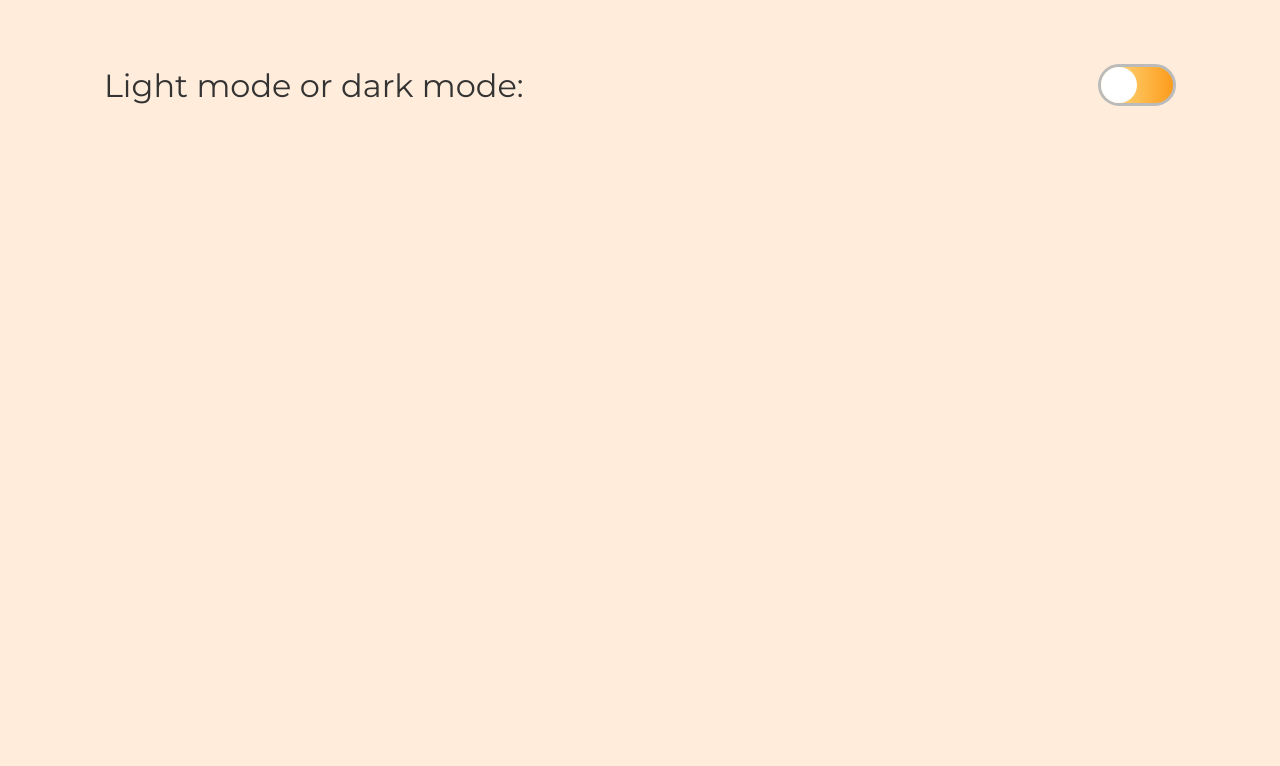
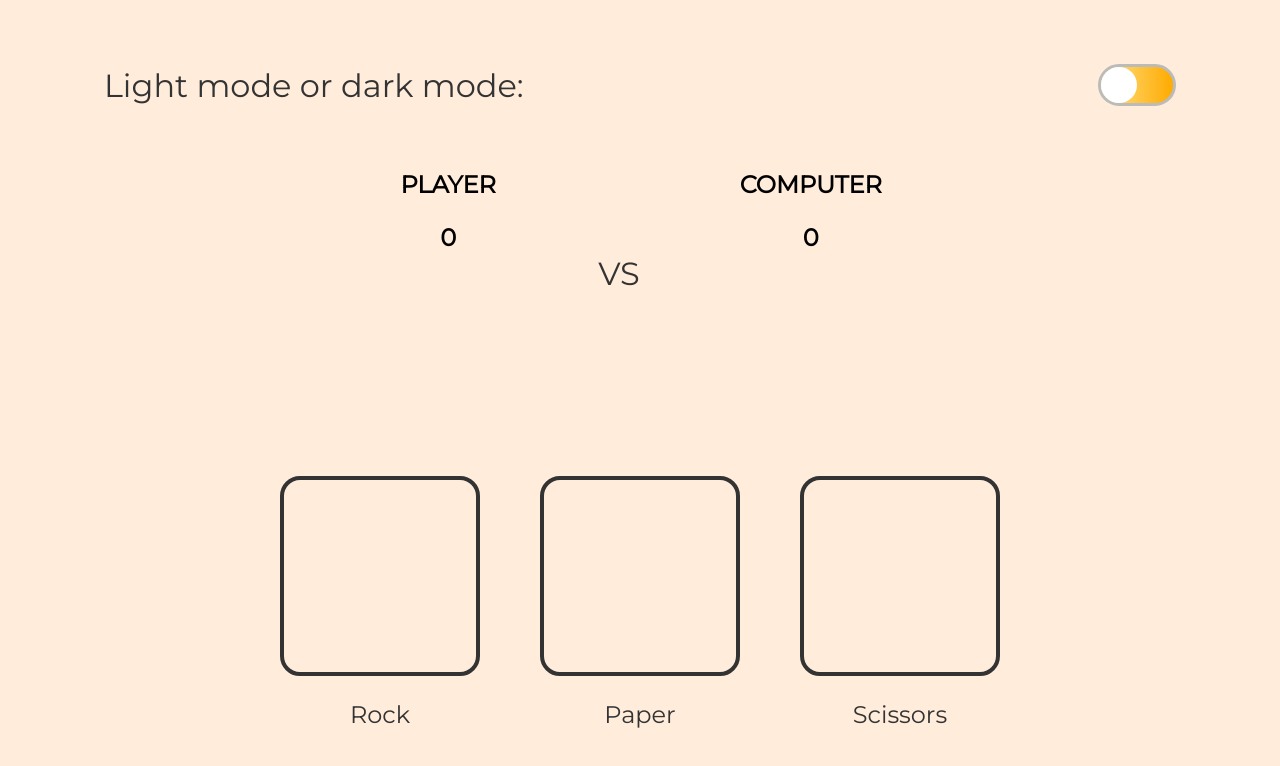
Before and after one commit to kkenohh/rockPaperScissors, a plain HTML site: page index.html in a window 1280 px wide. Drawn offline with Linux system fonts and the light colour scheme.

Commit message:
did lots of stuff

```diff
--- a/index.html
+++ b/index.html
@@ -5,7 +5,7 @@
         <meta charset="utf-8">
         <meta name="viewport" content="width=device-width, initial-scale=1.0">
         <link rel="stylesheet" href="./styles.css">
-        <script src="./rps.js"></script>
+        <script src="https://kit.fontawesome.com/7ec95a532d.js" crossorigin="anonymous"></script>
     </head>
     <body>
         <div id="main">
@@ -18,8 +18,45 @@
             </div>
             <div id="game">
 
+                <div id="tracker">
+                    <div class="scoreboard">
+                        <div class="name">PLAYER</div>
+                        <div class="player points">0</div>
+                        <div class="icon"></div>
+                    </div>
+
+                    <div class="vs text">VS</div>
+
+                    <div class="scoreboard">
+                        <div class="name">COMPUTER</div>
+                        <div class="computer points">0</div>
+                        <div class="icon"></div>
+                    </div>
+                </div>
+
+                <div id="button-wrapper">
+                    <div class="option">
+                        <button type="button" class="button"></button>
+                        <p class="choice text">Rock</p>
+                    </div>
+
+                    <div class="option">
+                        <button type="button" class="button"></button>
+                        <p class="choice text">Paper</p>
+                    </div>
+
+                    <div class="option">
+                        <button type="button" class="button"></button>
+                        <p class="choice text">Scissors</p>
+                    </div>
+                </div>
+
+                <div id="result"></div>
+
             </div>
             <div id="bottom"></div>
         </div>
     </body>
+    <script src="./rps.js"></script>
+    <script src="./mode.js"></script>
 </html>
--- a/mode.js
+++ b/mode.js
@@ -1 +1,5 @@
-let mode = document.querySelector('#switch');
+const buttons = document.querySelectorAll('.button');
+
+buttons.forEach( button => {
+    button.addEventListener('click', (e) => console.log(e));
+});
--- a/rps.js
+++ b/rps.js
@@ -56,14 +56,21 @@ function playRound(player, computer) {
     }
 }
 
+let playerCount = 0;
+let comCount = 0;
+const playerScore = document.querySelector('.player');
+const computerScore = document.querySelector('.computer');
+
 /*
     plays a game of rock, paper, scissors, best of 5
 */
 function game() {
     let player;
     let computer;
-    let playerCount = 0;
-    let comCount = 0;
+    playerCount = 0;
+    comCount = 0;
+    playerScore.textContent = `${playerCount}`;
+    computerScore.textContent = `${comCount}`;
     alert("You will be playing a game of Rock, Paper, Scissors, best of 5. Are you ready?")
 
     for (let i = 0; i < 5; i++) {
@@ -79,14 +86,15 @@ function game() {
             result = playRound(player, computer);
             path = helper(result, player, computer);
         }
+
         if (path == 0) comCount++;
         playerCount += path;
-        if (count >= 3) {
-            break;
-        }
+        playerScore.textContent = `${playerCount}`;
+        computerScore.textContent = `${comCount}`;
+        if (playerCount === 3 || comCount === 3) break;
     }
 
-    count >= 3 ? console.log("You Win! Computer says: well played") : console.log("You Lose! Computer says: gg ez ur trash");
+    playerCount >= 3 ? console.log("You Win! Computer says: well played") : console.log("You Lose! Computer says: gg ez ur trash");
 }
 
 /*
--- a/styles.css
+++ b/styles.css
@@ -3,8 +3,9 @@
 *, *::before, *::after {
     box-sizing: border-box;
     font-family: 'Montserrat', sans-serif;
-    color: #333;
-    background-color: rgb(255, 236, 218);
+    --light-primary: rgb(255, 236, 218);
+    --light-secondary: #333;
+    --light-tertiary: #ffaa00;
 }
 
 body {
@@ -12,12 +13,18 @@ body {
     height: 100vh;
     margin: 0 auto;
     padding: 0;
+    background-color: var(--light-primary);
+}
+
+.text {
+    color: var(--light-secondary);
 }
 
 #main {
     margin: 0 auto;
     padding: 0;
     width: 1200px;
+    height: 100vh;
     display: flex;
     flex-direction: column;
     justify-content: space-between;
@@ -42,7 +49,7 @@ body {
     appearance: none;
     width: 72px;
     height: 36px;
-    background: linear-gradient(to left, rgb(252, 155, 28), rgb(255, 228, 140));
+    background: linear-gradient(to left, var(--light-tertiary), rgb(255, 228, 140));
     border-radius: 36px;
     border: 3px solid #bbb;
     transition: .5s;
@@ -71,3 +78,80 @@ body {
     left: 0;
     transition: .5s;
 }
+
+/* game */
+
+#game {
+    display: flex;
+    flex-direction: column;
+    align-items: center;
+    gap: 100px;
+}
+
+/* SCOREBOARD */
+
+#tracker {
+    display: flex;
+    justify-content: space-between;
+    align-items: center;
+    gap: 100px;
+}
+
+.scoreboard {
+    display: flex;
+    flex-direction: column;
+    justify-content: space-between;
+    align-items: center;
+    gap: 24px;
+}
+
+.name, .points {
+    font-size: 24px;
+    font-weight: 900;
+}
+
+.vs {
+    font-size: 32px;
+}
+
+.icon {
+    width: 100px;
+    height: 100px;
+}
+
+/* buttons */
+
+#button-wrapper {
+    display: flex;
+    justify-content: space-around;
+    align-items: center;
+    gap: 60px;
+}
+
+.option {
+    display: flex;
+    flex-direction: column;
+    justify-content: center;
+    align-items: center;
+}
+
+.choice {
+    font-size: 24px;
+}
+
+.button {
+    padding: 0;
+    margin: 0;
+    width: 200px;
+    height: 200px;
+    border: 4px solid var(--light-secondary);
+    background-color: var(--light-primary);
+    border-radius: 20px;
+    transition: .3s;
+}
+
+.button:hover {
+    transform: scale(1.1);
+    border-color: var(--light-tertiary);
+    cursor: pointer;
+}
```
